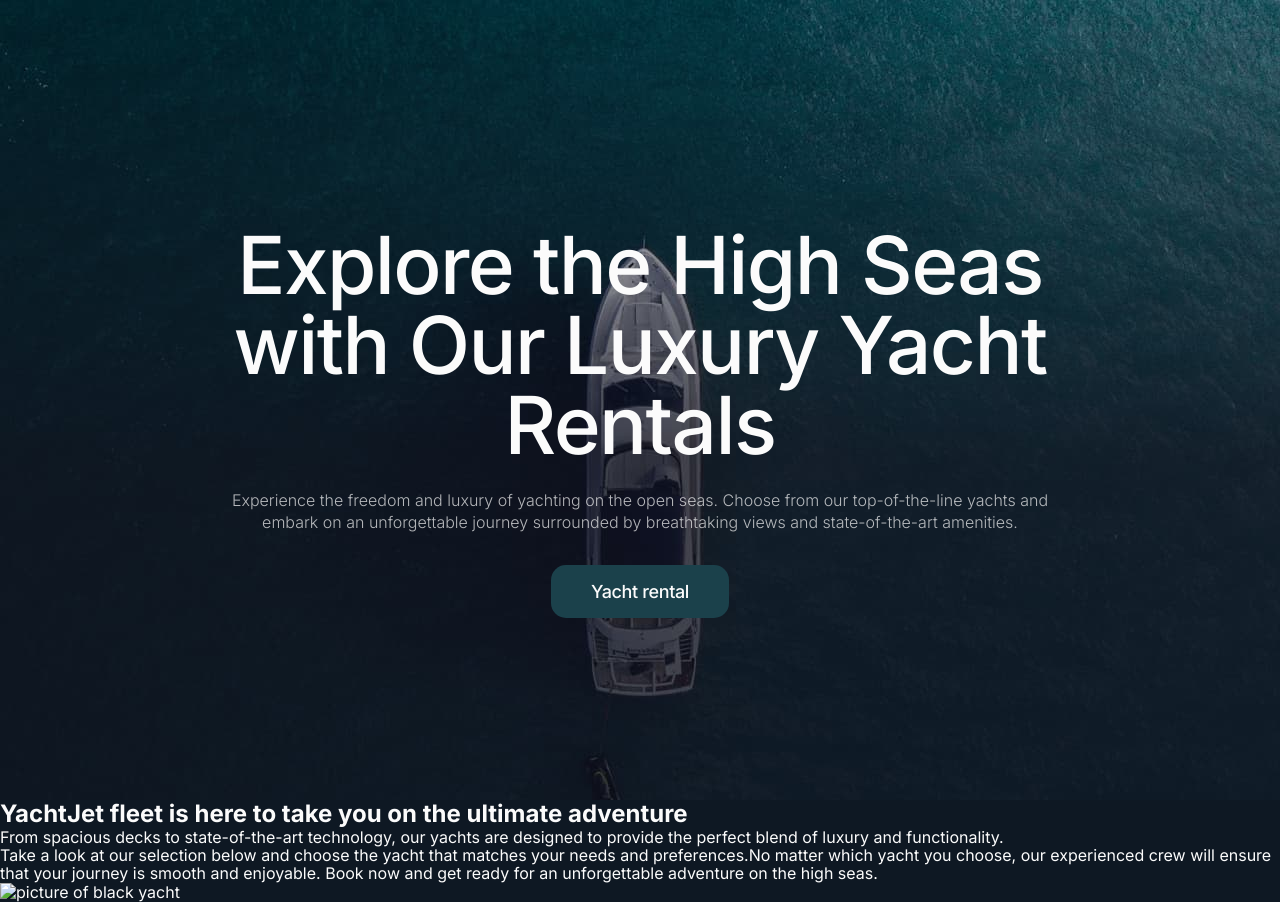
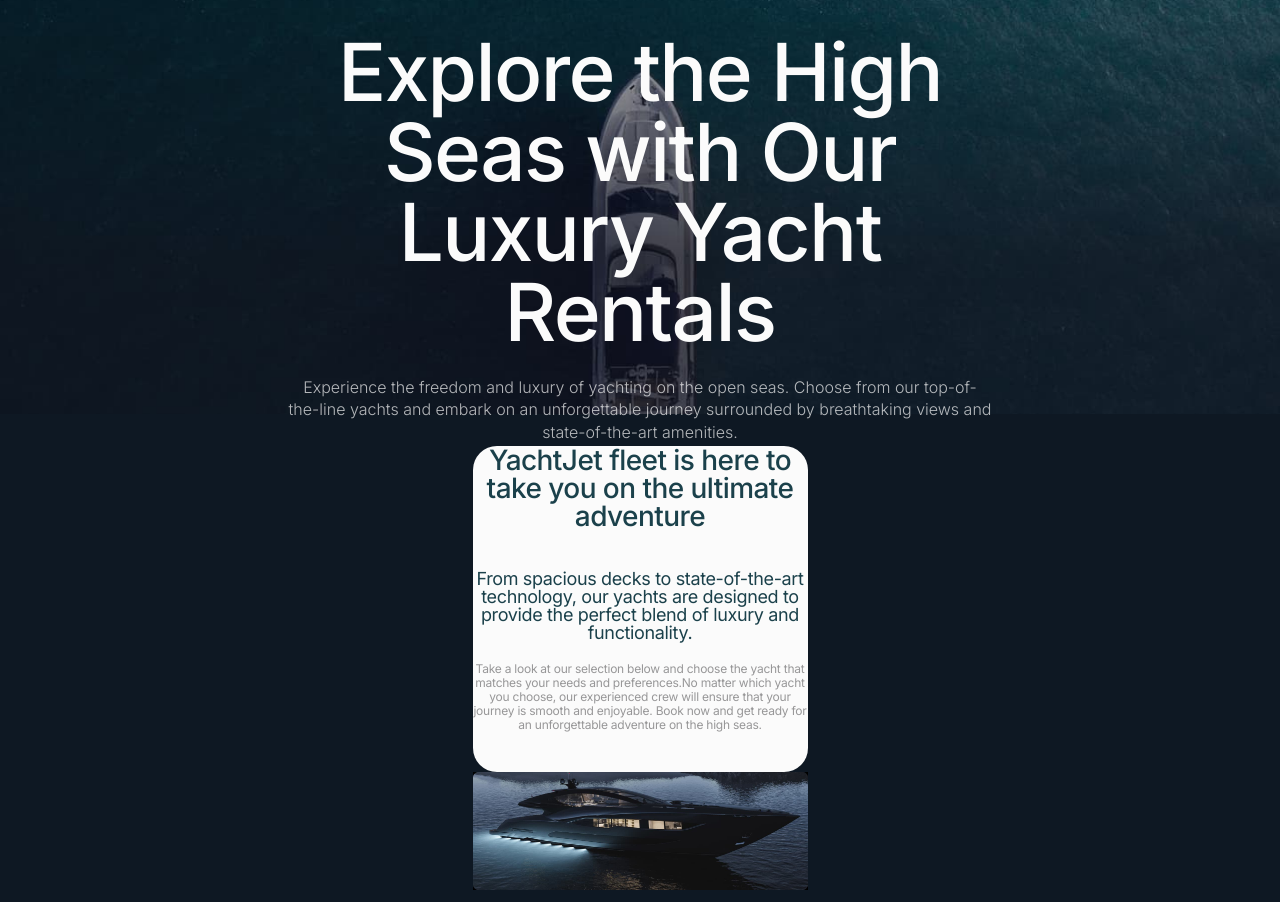
Before and after one commit to anyalazar2487-tech/yachtjet, a plain HTML site: page index.html in a window 1280 px wide. Shown: the top 902 px of the page. Drawn offline with nearby package versions, Linux system fonts and the light colour scheme.

Commit message:
add index file

```diff
--- a/css/styles.css
+++ b/css/styles.css
@@ -26,6 +26,25 @@ body {
     cursor: pointer;
 }
 
+.container {
+  max-width: 375px;
+  margin: 0 auto;
+  padding: 20px 20px;
+}
+
+@media only screen and (min-width: 768px) {
+  .container {
+    max-width: 768px;
+    padding: 32px 32px;
+  }
+}
+
+@media only screen and (min-width: 1440px) {
+  .container {
+    max-width: 1440px;
+    padding: 32px 100px;
+  }
+}
 
 /*header*/
 
@@ -39,8 +58,6 @@ body {
 /*section hero*/
 
 .hero {
-   max-width: 375px;
-   height: 812px;
    background-image: url('../images/fome-mobile1x.jpg');
    background-size: cover;
    background-repeat: no-repeat;
@@ -52,11 +69,15 @@ body {
    flex-direction: column;
 }
 
-.hero-container {
+@media (min-resolution: 192dpi) {
+    .hero {
+        background-image: url('../images/fone-mobile2x.jpg')
+    }
+}
+
+.wrapper-all {
    max-width: 335px;
    height: 250px;
-   margin-left: 20px;
-   margin-right: 20px;
 }
 
 .hero-text {
@@ -94,16 +115,19 @@ body {
 
 @media screen and (min-width: 768px) {
 .hero {
-   max-width: 768px;
-   height: 962px;
    background-image: url('../images/fone-tablet1x.jpg');
 }
 
-.hero-container {
+
+@media screen and (min-width: 768px) and (min-resolution: 192dpi) {
+.hero {
+    background-image: url('../images/fone-tablet2x.jpg');
+  }
+}
+
+.wrapper-all {
    max-width: 704px;
    height: 400px;
-   margin-left: 32px;
-   margin-right: 32px;
 }
 
 .hero-text {
@@ -128,23 +152,65 @@ body {
 
 @media screen and (min-width: 1158px) {
 .hero {
-   max-width: 1440px;
-   height: 800px;
    background-image: url('../images/fone-desk1x.jpg');
 }
 
-.hero-container {
+@media screen and (min-width: 1440px) and (min-resolution: 192dpi) {
+.hero {
+    background-image: url('../images/fone-desk2x.jpg');
+  }
+}
+
+.wrapper-all {
    max-width: 1001px;
    height: 350px;
-   margin-left: 220px;
-   margin-right: 220px;
 }
 
 .hero-text {
    font-size: 80px;
 }
+}
 
-.hero-description {
+/*second-section*/
 
+.second-section {
+   align-items: center;
+   justify-content: center;
+   text-align: center;
+   display: flex;
+   flex-direction: column;
 }
+
+.all {
+   border-radius: 24px;
+   max-width: 335px;
+   background-color: #fbfbfb;
 }
+
+.second-section-big-text {
+   font-weight: 500;
+   font-size: 28px;
+   line-height: 1;
+   letter-spacing: -0.02em;
+   color: #1b414b;
+   padding-bottom: 40px;
+}
+
+.second-section-one-desk {
+  font-weight: 400;
+  font-size: 18px;
+  line-height: 1;
+  letter-spacing: -0.02em;
+  color: #1b414b;
+  padding-bottom: 20px;
+}
+
+.second-section-two-desk {
+  font-weight: 400;
+  font-size: 12px;
+  line-height: 1.16667;
+  letter-spacing: -0.02em;
+  color: #040306;
+  opacity: 0.4;
+  padding-bottom: 40px;
+}
--- a/index.html
+++ b/index.html
@@ -110,13 +110,15 @@
 <!--region hero-->
 <main>
 <section class="hero">
-  <div class="container hero-container">
+  <div class="container">
+    <div class="wrapper-all">
     <h1 class="hero-text">Explore the High Seas with Our Luxury Yacht Rentals</h1>
     <p class="hero-description">Experience the freedom and luxury of yachting on the open seas.
       Choose from our top-of-the-line yachts and embark on an unforgettable
       journey surrounded by breathtaking views and state-of-the-art amenities.
     </p>
     <a class="hero-link" href="#yacht-rent">Yacht rental</a>
+    </div>
   </div>
 </section>
 
@@ -126,6 +128,7 @@
 
 <section class="second-section">
   <div class="container">
+    <div class="all">
     <h2 class="second-section-big-text">YachtJet fleet is here to take you on the ultimate adventure</h2>
     <div class="second-section-richt-desk">
       <p class="second-section-one-desk">From spacious decks to state-of-the-art technology, our yachts
@@ -137,10 +140,25 @@
          for an unforgettable adventure on the high seas.
       </p>
     </div>
+    </div>
+    <picture>
+      <source
+        media="(min-width: 1440px)"
+        srcset="/images/second-desk1x.jpg 1x, /images/second-desk2x.jpg 2x"
+      />
+      <source
+        media="(min-width: 768px)"
+        srcset="/images/second-desk1x.jpg 1x, /images/second-desk2x.jpg 2x"
+      />
+      <source
+        media="(max-width: 320px)"
+        srcset="/images/second-mobile1x.jpg 1x, /images/second-mobile2x.jpg 2x"
+      />
     <img
-      src="./images"
+      src="/images/second-mobile1x.jpg"
       alt="picture of black yacht"
       width="335" height="395"/>
+    </picture>
   </div>
 </section>
 
```
Also changed, not shown: images/second-desk1x.jpg (added), images/second-desk2x.jpg (added), images/second-mobile1x.jpg (added), images/second-mobile2x.jpg (added), images/second-tablet1x.jpg (added), images/second-tablet2x.jpg (added).
